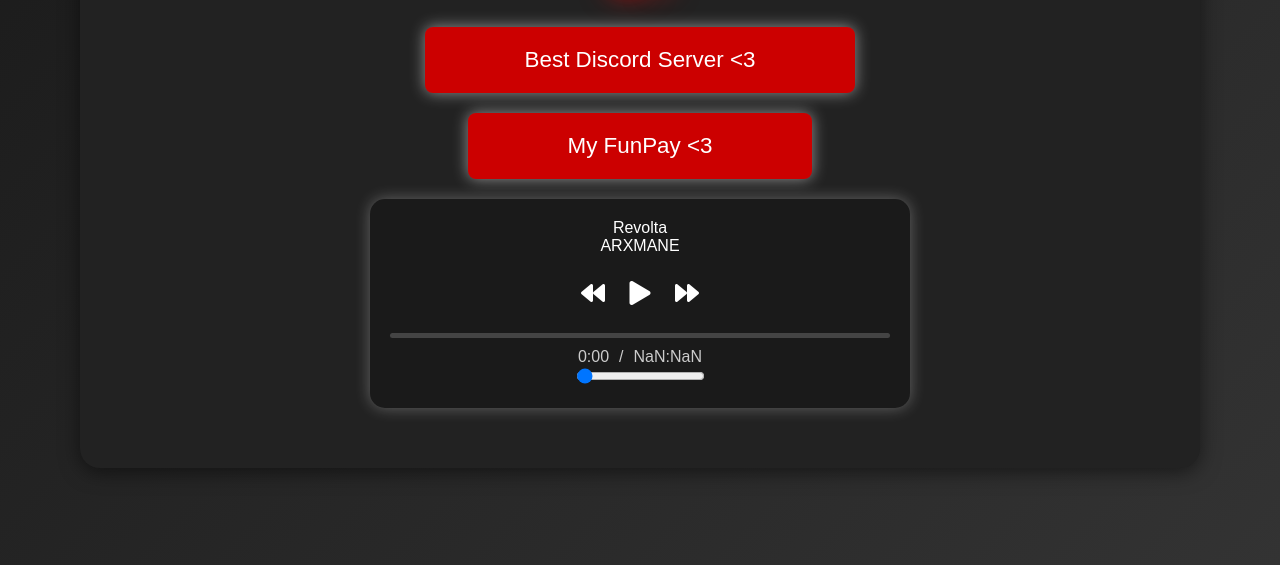
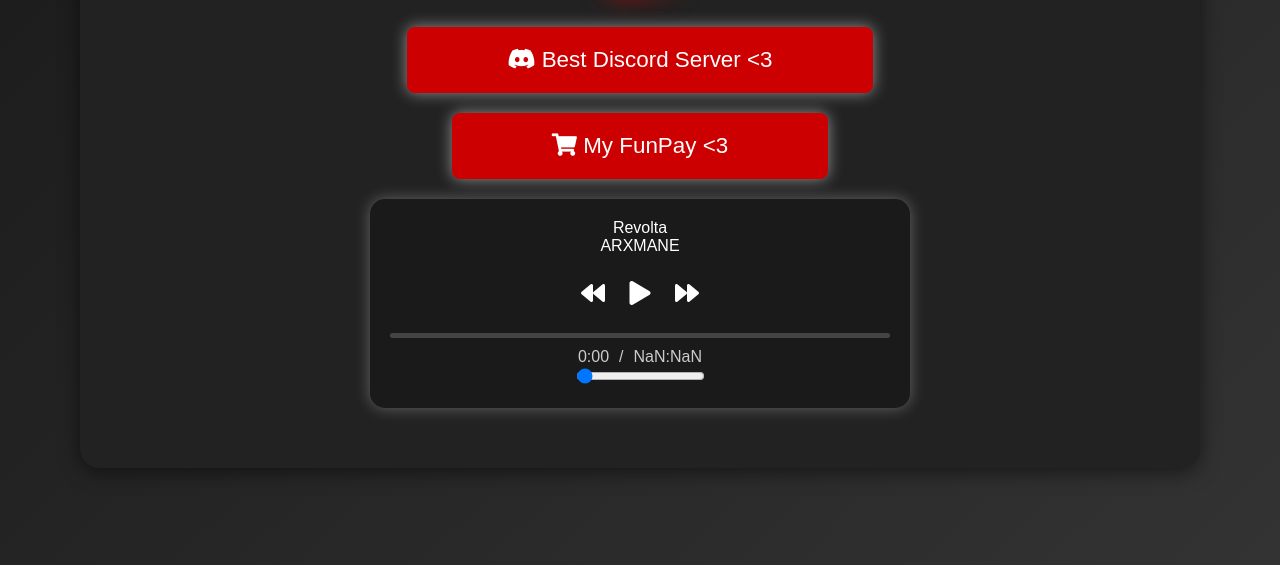
Before and after one commit to Lun1xes/my-website, a plain HTML site: page index.html in a window 1280 px wide. Shown: the part 235-800 px from the top of the page. Drawn offline with Linux system fonts and the light colour scheme; no server answers.

Commit message:
Update index.html

```diff
--- a/index.html
+++ b/index.html
@@ -163,8 +163,8 @@
     </div>
 
     <ul>
-        <li><a href="https://discord.gg/5HCkRJuHcP" target="_blank" rel="noopener noreferrer">Best Discord Server <3</a></li>
-        <li><a href="https://funpay.com/users/8726003/" target="_blank" rel="noopener noreferrer">My FunPay <3</a></li>
+        <li><a href="https://discord.gg/5HCkRJuHcP" target="_blank" rel="noopener noreferrer"><i class="fab fa-discord"></i> Best Discord Server <3</a></li>
+        <li><a href="https://funpay.com/users/8726003/" target="_blank" rel="noopener noreferrer"><i class="fas fa-shopping-cart"></i> My FunPay <3</a></li>
     </ul>
 
     <div class="music-player">
```
